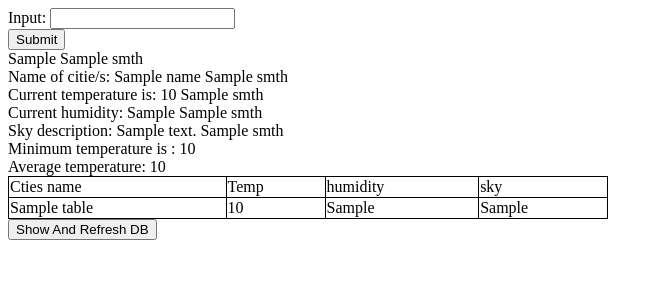
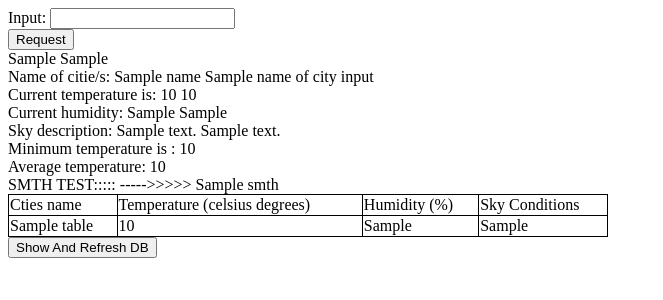
Before and after one commit to PlamenPetkov53/Weather-Requests, a Flask app: template DjangoProject/templates/form.html in a window 1280 px wide. Shown: the top 300 px of the page, without its empty margins (0-663 px from the left). Run offline with Flask 2, Linux system fonts and the light colour scheme; the template is opened without the code that fills it: most values are stand-ins (such as "Sample title", 1, 10 or a date in 2020).

Commit message:
Update form.html

```diff
--- a/DjangoProject/templates/form.html
+++ b/DjangoProject/templates/form.html
@@ -15,25 +15,26 @@
 <body>
     <form action="input">
     Input: <input type="text" name="input"><br>
-    <input type="submit">
+    <input type="submit" value="Request">
     </form>
     {% block content %}
-    {% if city_not_found %}  {{ city_not_found }} {% endif %}  {% if smth.0 %} {{ smth.0 }}  {% endif %}<br>
-    Name of citie/s:   {{ name }}  {{ smth.1 }}<br>
-    Current temperature is: {{ cuurent_temp }}  {{ smth.2 }}<br>
-    Current humidity: {{ current_humidity }}   {{ smth.3 }}<br>
-    Sky description:   {{ Sky_Descp }}   {{ smth.4 }}<br>
+    {% if city_not_found %}  {{ city_not_found }} {% endif %}  {% if city_not_found_input %} {{ city_not_found_input }}  {% endif %}<br>
+    Name of citie/s:   {{ name }}  {{ name_of_city_input }}<br>
+    Current temperature is: {{ cuurent_temp }}  {{ current_temp_input }}<br>
+    Current humidity: {{ current_humidity }}   {{ current_humidity_input }}<br>
+    Sky description:   {{ Sky_Descp }}   {{ Sky_Descp_input }}<br>
     {% if min_temp %} Minimum temperature is : {{ min_temp }} {% endif %}<br>
     {% if average_temp %} Average temperature: {{average_temp}} {% endif %}<br>
+    SMTH TEST::::: ----->>>>> {{smth}}                <br>
     {% endblock %}
     <form action="table">
     <table border="1" width="600">
         {% if table %}
         <tr>
         <td>Cties name</td>
-        <td>Temp</td>
-        <td>humidity</td>
-        <td>sky</td>
+        <td>Temperature (celsius degrees) </td>
+        <td>Humidity (%)</td>
+        <td>Sky Conditions</td>
         </tr>
 
         {% for db in table %}
@@ -54,5 +55,6 @@
 
 
 
+
 </body>
 </html>
```
